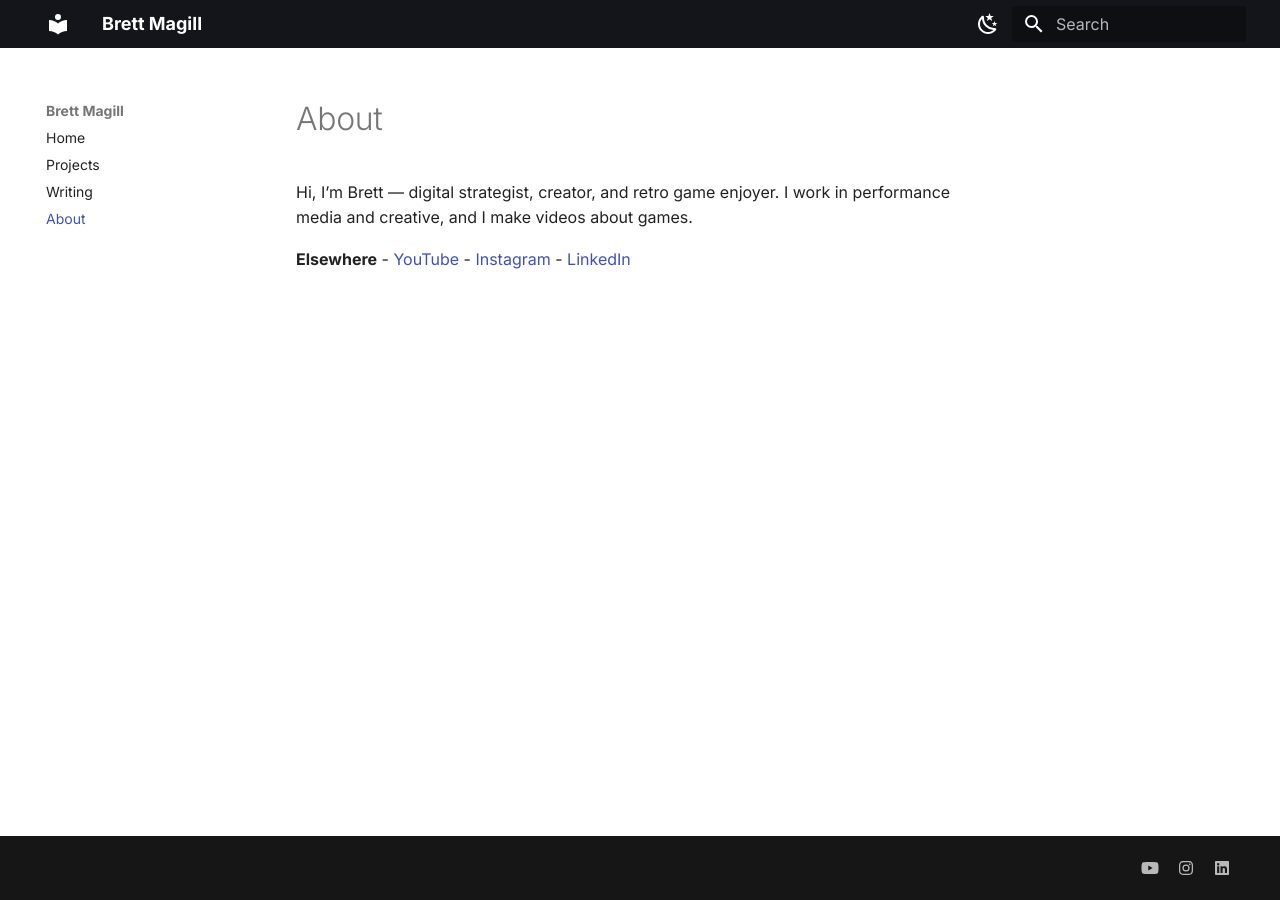
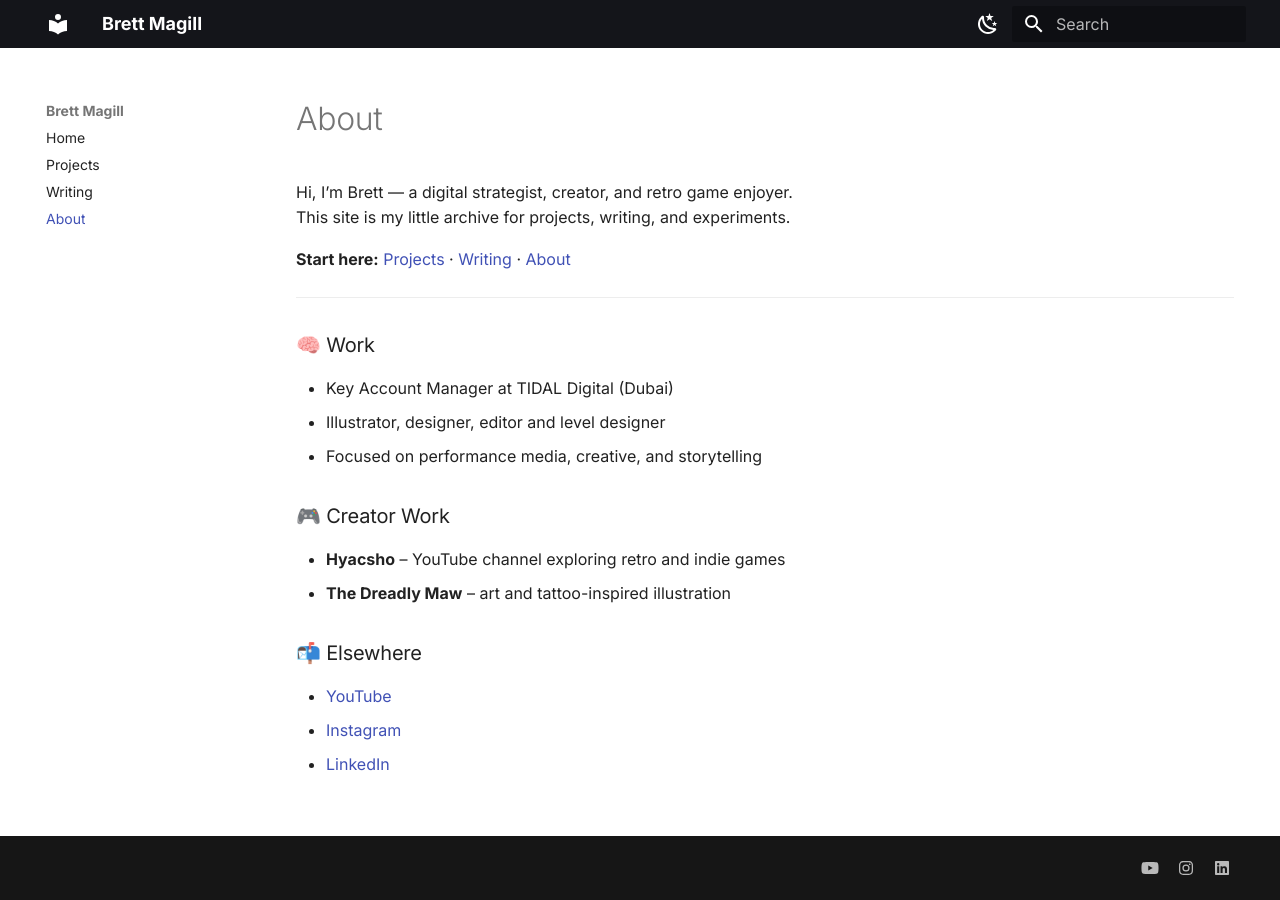
Before and after one commit to thatbrettmagill/thatbrettmagill.github.io, an MkDocs documentation site: the page built from docs/about.md, in a window 1280 px wide. Built offline with MkDocs 1.6.1 and Material for MkDocs 9.7.7, drawn with Linux system fonts in a browser that asks for light colours.

Commit message:
Update about.md

```diff
--- a/docs/about.md
+++ b/docs/about.md
@@ -1,9 +1,27 @@
+---
+hide:
+  - toc
+---
+
 # About
 
-Hi, I’m Brett — digital strategist, creator, and retro game enjoyer.
-I work in performance media and creative, and I make videos about games.
+Hi, I’m Brett — a digital strategist, creator, and retro game enjoyer.
+This site is my little archive for projects, writing, and experiments.
 
-**Elsewhere**
+**Start here:** [Projects](projects.md) · [Writing](writing.md) · [About](about.md)
+
+---
+
+### 🧠 Work
+- Key Account Manager at TIDAL Digital (Dubai)
+- Illustrator, designer, editor and level designer
+- Focused on performance media, creative, and storytelling
+
+### 🎮 Creator Work
+- **Hyacsho** – YouTube channel exploring retro and indie games
+- **The Dreadly Maw** – art and tattoo-inspired illustration
+
+### 📬 Elsewhere
 - [YouTube](https://youtube.com/hyacsho)
-- [Instagram](https://instagram.com/dreadlymaw)
+- [Instagram](https://instagram.com/hellsmaw)
 - [LinkedIn](https://linkedin.com/in/brettmagill)
```
